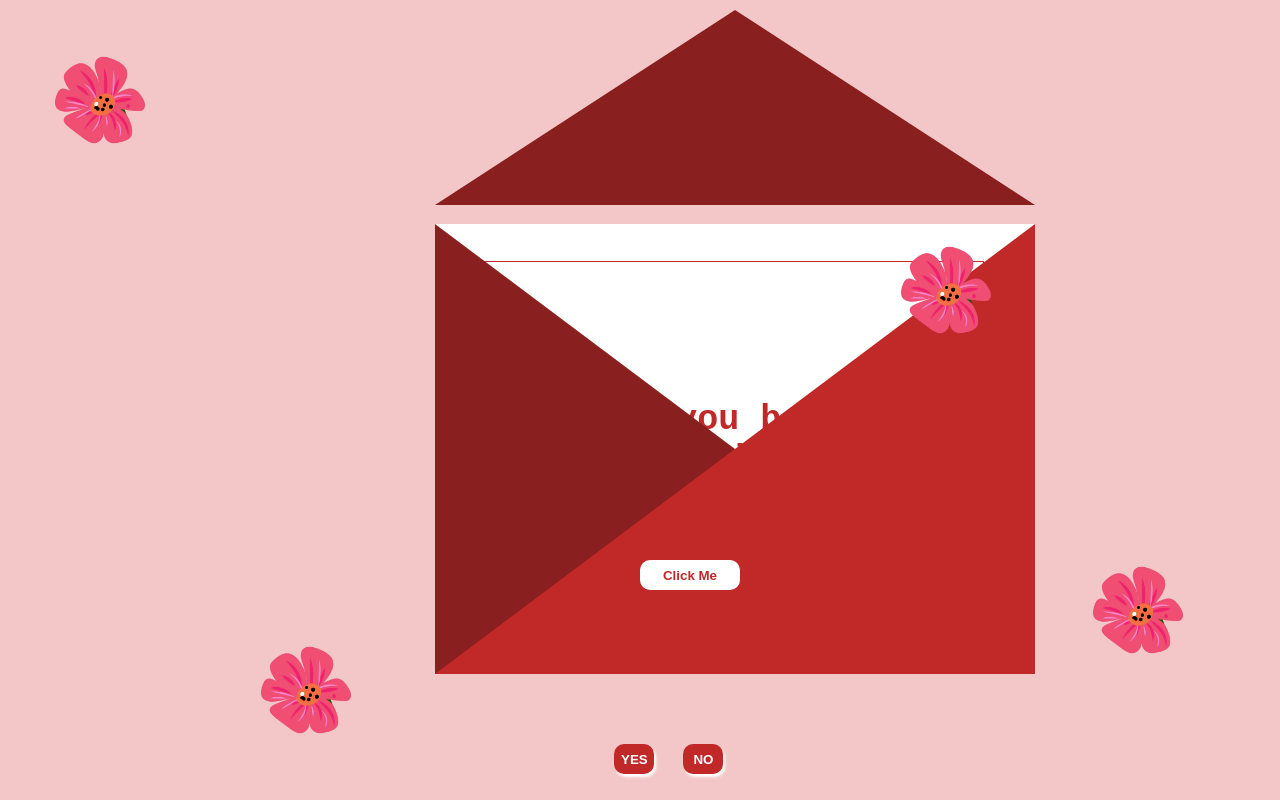
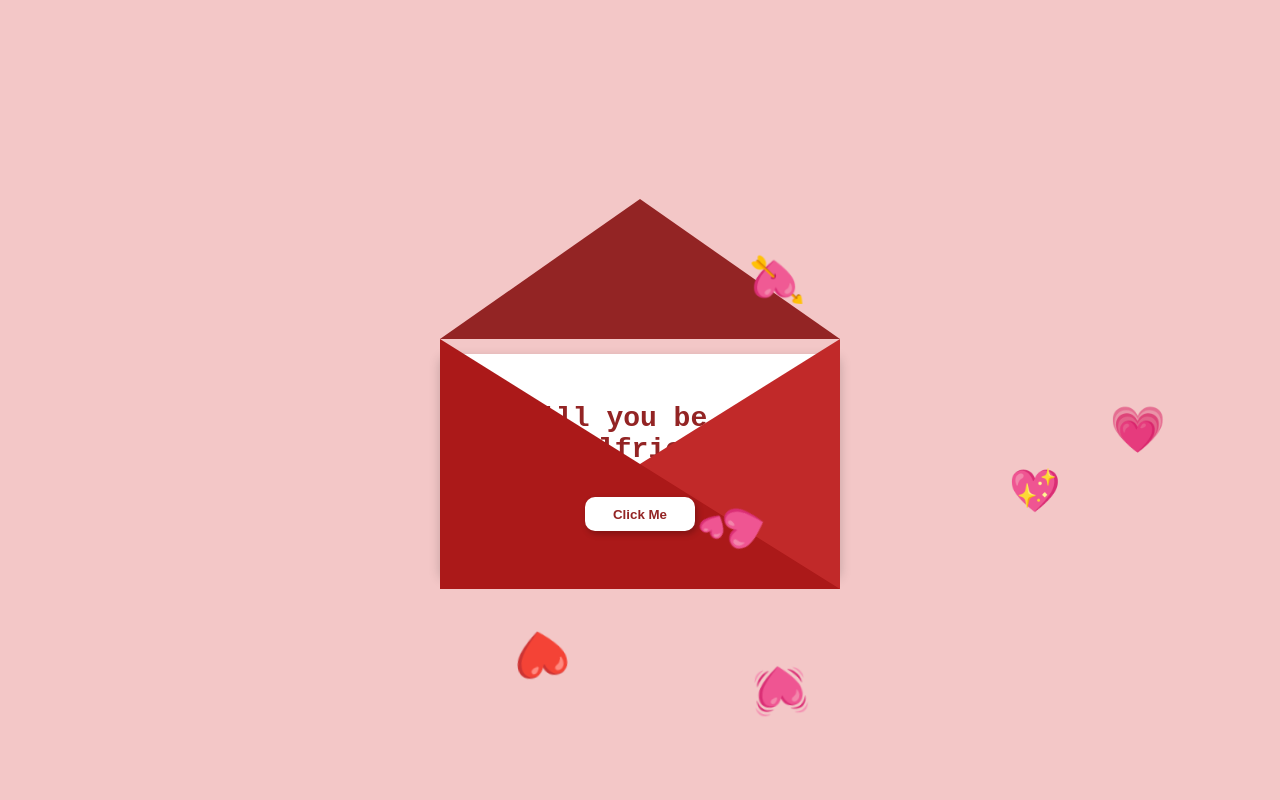
Before and after one commit to abquad1/proposal, a plain HTML site: page Index.html in a window 1280 px wide. Drawn offline with Linux system fonts and the light colour scheme.

Commit message:
fix: fix layout

```diff
--- a/Index.html
+++ b/Index.html
@@ -1,284 +1,379 @@
-<!DOCTYPE html>
+<!doctype html>
 <html>
   <head>
-        <title> Package</title>
-        <link rel="icon" type="image/shortcut-icon" href="flower.png">
+    <title>Package</title>
+    <link rel="icon" type="image/shortcut-icon" href="flower.png" />
 
-
-        <style >
-            *{
+    <style>
+      * {
         padding: 0;
         margin: 0;
+        box-sizing: border-box;
       }
 
-            body{
+      body {
         height: 100vh;
         width: 100%;
         background-color: #f3c7c7;
         position: relative;
+        overflow: hidden;
       }
 
+      .stage {
+        position: absolute;
+        top: 50%;
+        left: 50%;
+        transform: translate(-50%, -55%);
+        width: 420px;
+        height: 420px;
+      }
 
+      .envelope {
+        position: absolute;
+        bottom: 0;
+        left: 10px;
+        width: 400px;
+        height: 250px;
+      }
 
-            .envelope{
+      .envelope-base {
+        /* position: absolute;
+        inset: 0;
+        background: #8a1f1f;
+        border-radius: 6px;
+        box-shadow: 0 10px 25px rgba(0, 0, 0, 0.3); */
+
         height: 0;
         width: 0;
-                border-right: 600px solid transparent;
-                border-bottom: 450px solid rgb(138, 31, 31);
+        border-left: 400px solid transparent;
+        border-bottom: 250px solid rgb(193, 41, 41);
         position: absolute;
-                top: 28%;
-                left: 34%;
-                cursor: pointer;
-
+        top: 0;
+        left: 0%;
       }
 
-            .envelope::before{
-                content: "";
-                height: 450px;
-                width: 600px;
-                background-color: red;
-                /* border-right: 150px solid transparent;
-                border-bottom: 80px solid red; */
-                position: absolute;
-                top: 45%;
-                left: 45%;
-                z-index: -100;
-            }
-            .envelope-back{
+      .envelope-base1 {
+        /* position: absolute;
+        inset: 0;
+        background: #8a1f1f;
+        border-radius: 6px;
+        box-shadow: 0 10px 25px rgba(0, 0, 0, 0.3); */
+
         height: 0;
         width: 0;
-                border-left: 600px solid transparent;
-                border-bottom: 450px solid rgb(193, 41, 41);
+        border-right: 400px solid transparent;
+        border-bottom: 250px solid rgb(171, 25, 25);
         position: absolute;
-                top: 45%;
-                left: 45%;
+        top: 0;
+        left: 0%;
       }
 
-            .envelope-top{
+      .envelope-pocket {
+        position: absolute;
+        bottom: 0;
+        left: 0;
+        width: 0;
         height: 0;
-                width: 0;
-                border-left: 300px solid transparent;
-                border-right: 300px solid transparent;
-                border-bottom: 195px solid rgb(138, 31, 31);
-                position: relative;
-                top: 1.2%;
-                left: 34%;
-
+        border-left: 200px solid transparent;
+        border-right: 200px solid transparent;
+        /* border-bottom: 125px solid #7a1a1a; */
+        z-index: 1;
       }
 
-            .letter{
-                height: 360px;
-                width: 600px;
-                background-color: #fff;
-                position: relative;
-                top: 0;
-                z-index: -10;
-                translate: transform 0.2s ease-in-out
+      .envelope-flap {
+        position: absolute;
+        top: -140px;
+        left: 0;
+        width: 0;
+        height: 0;
+        border-left: 200px solid transparent;
+        border-right: 200px solid transparent;
+        border-bottom: 140px solid #932424;
+        z-index: -2;
       }
 
-            .text{
-                height: 270px;
-                width: 510px;
-                margin: 37px;
+      #clickMe {
         position: absolute;
-                top: 0%;
-                left: 0%;
-                color: rgb(193, 41, 41);
-                font-family: 'Courier New', Courier, monospace;
-                display: flex;
-                /* align-items: center; */
-                justify-content: center;
-                border: 1px solid rgb(193, 41, 41);
-                /* z-index: -10; */
+        top: 70%;
+        left: 50%;
+        transform: translate(-50%, -50%);
+        height: 34px;
+        width: 110px;
+        border: none;
+        border-radius: 10px;
+        color: #932424;
+        background-color: #fff;
+        font-weight: 700;
+        cursor: pointer;
+        z-index: 10;
+        box-shadow: 2px 3px 6px rgba(0, 0, 0, 0.25);
       }
 
-            .text p{
-                /* width: 60px; */
-                font-size: 35px;
-                text-align: center;
-                margin-left: -20px;
-                margin-top: 27%;
-                font-weight: 700;
+      #clickMe:hover {
+        background-color: #932424;
+        color: #fff;
       }
 
-            .buttons{
+      .letter {
         position: absolute;
-                top: 93%;
-                left: 48%;
+        bottom: 15px;
+        left: 10px;
+        width: 400px;
+        height: 220px;
+        background: #fff;
+        border-radius: 4px;
+        box-shadow: 0 4px 12px rgba(0, 0, 0, 0.2);
+        z-index: 0;
+        transition: transform 0.7s ease;
+        transform: translateY(0);
+        display: flex;
+        flex-direction: column;
+        align-items: center;
+        justify-content: center;
+        padding: 20px;
+        text-align: center;
+        font-family: "Courier New", Courier, monospace;
+        color: #932424;
       }
 
-            .buttons button{
-                height: 30px;
-                width: 40px;
-                background-color: rgb(193, 41, 41);
-                margin-right: 25px;
-                border: none;
+      .letter.open {
+        transform: translateY(-100px);
+      }
+
+      .letter p {
+        font-size: 28px;
+        font-weight: 700;
+        margin-bottom: 25px;
+      }
+
+      .letter-buttons {
+        display: flex;
+        gap: 20px;
+      }
+
+      .letter-buttons button {
+        height: 36px;
+        width: 90px;
+        background-color: #932424;
+        border: 1px solid #932424;
         border-radius: 10px;
-                box-shadow: 2px 3px 3px #fff;
         color: #fff;
         font-weight: 700;
         cursor: pointer;
+        box-shadow: 2px 3px 4px rgba(0, 0, 0, 0.2);
       }
 
-            .buttons button:hover{
-                color: rgb(193, 41, 41);
+      .letter-buttons button:hover {
+        color: #932424;
         background-color: #fff;
       }
 
-            #clickMe{
-                height: 30px;
-                width: 100px;
-                margin-right: 25px;
-                border: none;
-                border-radius: 10px;
-                /* box-shadow: 2px 3px 3px #fff; */
-                color: rgb(193, 41, 41);
-                background-color: #fff;
-                font-weight: 700;
-                cursor: pointer;
+      .heart {
         position: absolute;
-                left: 50%;
-                top: 70%;
+        font-size: 45px;
+        user-select: none;
+        pointer-events: none;
+        animation-timing-function: ease-in-out;
+        animation-iteration-count: infinite;
+        z-index: 10;
       }
 
-            #clickMe:hover{
-                background-color: rgb(138, 31, 31);
-                color: #fff;
+      .heart1 {
+        top: 5%;
+        left: 5%;
+        animation-name: roam1;
+        animation-duration: 9s;
+      }
+      .heart2 {
+        top: 10%;
+        left: 90%;
+        animation-name: roam2;
+        animation-duration: 10s;
+      }
+      .heart3 {
+        top: 70%;
+        left: 10%;
+        animation-name: roam3;
+        animation-duration: 11s;
+      }
+      .heart4 {
+        top: 80%;
+        left: 80%;
+        animation-name: roam4;
+        animation-duration: 8.5s;
+      }
+      .heart5 {
+        top: 40%;
+        left: 2%;
+        animation-name: roam5;
+        animation-duration: 12s;
+      }
+      .heart6 {
+        top: 15%;
+        left: 45%;
+        animation-name: roam6;
+        animation-duration: 9.5s;
       }
 
-            .sideImg1{
-                width: 100px;
-                position: absolute;
-                top: 5%;
-                left: 5%;
-                animation-name: example1;
-                animation-duration: 4s;
-                animation-iteration-count: infinite;
+      @keyframes roam1 {
+        0% {
+          transform: translate(0, 0) rotate(0deg);
+        }
+        20% {
+          transform: translate(60vw, 10vh) rotate(45deg);
+        }
+        40% {
+          transform: translate(80vw, 60vh) rotate(90deg);
+        }
+        60% {
+          transform: translate(30vw, 75vh) rotate(180deg);
+        }
+        80% {
+          transform: translate(10vw, 30vh) rotate(270deg);
+        }
+        100% {
+          transform: translate(0, 0) rotate(360deg);
+        }
       }
 
-            .sideImg2{
-                width: 100px;
-                position: absolute;
-                top: 10%;
-                left: 90%;
-                animation-name: example2;
-                animation-duration: 4s;
-                animation-iteration-count: infinite;
+      @keyframes roam2 {
+        0% {
+          transform: translate(0, 0) rotate(0deg);
+        }
+        20% {
+          transform: translate(-70vw, 20vh) rotate(-45deg);
+        }
+        40% {
+          transform: translate(-50vw, 65vh) rotate(-90deg);
+        }
+        60% {
+          transform: translate(-20vw, 40vh) rotate(-180deg);
+        }
+        80% {
+          transform: translate(-60vw, 5vh) rotate(-270deg);
+        }
+        100% {
+          transform: translate(0, 0) rotate(-360deg);
+        }
       }
 
-            .sideImg3{
-                width: 100px;
-                position: absolute;
-                top: 70%;
-                left: 10%;
-                animation-name: example3;
-                animation-duration: 4s;
-                animation-iteration-count: infinite;
+      @keyframes roam3 {
+        0% {
+          transform: translate(0, 0) scale(1);
+        }
+        25% {
+          transform: translate(50vw, -40vh) scale(1.3);
+        }
+        50% {
+          transform: translate(70vw, -10vh) scale(0.9);
+        }
+        75% {
+          transform: translate(20vw, -55vh) scale(1.2);
+        }
+        100% {
+          transform: translate(0, 0) scale(1);
+        }
       }
 
-            .sideImg4{
-                width: 100px;
-                position: absolute;
-                top: 80%;
-                left: 80%;
-                animation-name: example4;
-                animation-duration: 4s;
-                animation-iteration-count: infinite;
+      @keyframes roam4 {
+        0% {
+          transform: translate(0, 0) rotate(0deg);
+        }
+        25% {
+          transform: translate(-55vw, -30vh) rotate(60deg);
+        }
+        50% {
+          transform: translate(-15vw, -60vh) rotate(150deg);
+        }
+        75% {
+          transform: translate(-40vw, -15vh) rotate(260deg);
+        }
+        100% {
+          transform: translate(0, 0) rotate(360deg);
+        }
       }
 
-            @keyframes example1 {
-  0%   { left:0px; top:0px;}
-  25%  { left:50px; top:50px;}
-  50%  { left:100px; top:0px;}
-  75%  { left:200px; top:200px;}
-  100% { left:250px; top:0px;}
+      @keyframes roam5 {
+        0% {
+          transform: translate(0, 0) scale(1);
         }
-@keyframes example3 {
-  0%   { left:10%; top:70%;}
-  25%  { left:20%; top:80%;}
-  50%  { left:25%; top:60%;}
-  75%  { left:30%; top:80%;}
-  100% { left:10%; top:70%;}
+        20% {
+          transform: translate(40vw, -20vh) scale(1.4);
+        }
+        40% {
+          transform: translate(85vw, 10vh) scale(1);
+        }
+        60% {
+          transform: translate(60vw, 40vh) scale(1.3);
+        }
+        80% {
+          transform: translate(20vw, 20vh) scale(0.8);
+        }
+        100% {
+          transform: translate(0, 0) scale(1);
+        }
       }
 
-@keyframes example2 {
-  0%   { left:90%; top:10%;}
-  25%  { left:70%; top:30%;}
-  50%  { left:80%; top:60%;}
-  75%  { left:75%; top:80%;}
-  100% { left:90%; top:10%;}
+      @keyframes roam6 {
+        0% {
+          transform: translate(0, 0) rotate(0deg);
         }
-
-@keyframes example4 {
-  0%   { left:80%; top:80%;}
-  25%  { left:85%; top:70%;}
-  50%  { left:75%; top:60%;}
-  75%  { left:65%; top:50%;}
-  100% { left:60%; top:30%;}
+        30% {
+          transform: translate(-30vw, 55vh) rotate(-90deg);
+        }
+        60% {
+          transform: translate(20vw, 70vh) rotate(-200deg);
+        }
+        100% {
+          transform: translate(0, 0) rotate(-360deg);
+        }
       }
     </style>
   </head>
   <body>
+    <span class="heart heart1">❤️</span>
+    <span class="heart heart2">💕</span>
+    <span class="heart heart3">💖</span>
+    <span class="heart heart4">💘</span>
+    <span class="heart heart5">💗</span>
+    <span class="heart heart6">💓</span>
 
-            <div class="envelope" id="envelope">
-                <div class="envelope-back"></div>
-
+    <div class="stage">
       <div class="letter" id="letter">
-                    <div class="text"><p>Will you be my Girlfriend?</p></div>
-
+        <p>Will you be my Girlfriend?</p>
+        <div class="letter-buttons">
+          <button
+            onclick="
+              window.open(
+                'https://wa.me/2348143967609?text=Yes! I will be your girlfriend. I love you',
+                '_blank',
+              )
+            "
+          >
+            YES
+          </button>
+          <button onclick="window.location.href = 'No.html'">NO</button>
         </div>
       </div>
 
-            <div class="envelope-top" id="top" > </div>
-
-            <img alt="" src="./flower.png" class="sideImg1" id="flowerImg">
-
-            <img alt="" src="./flower.png" class="sideImg2" id="flowerImg">
-            <img alt="" src="./flower.png" class="sideImg3" id="flowerImg">
-            <img alt="" src="./flower.png" class="sideImg4" id="flowerImg">
-
-            <button  id="clickMe">Click Me</button>
-
-
-            <div class="buttons">
-
-                <button onclick="window.location.href = 'yes.html' ">YES</button>
-
-                <button onclick="window.location.href = 'No.html' ">NO</button>
-
+      <div class="envelope">
+        <div class="envelope-base"></div>
+        <div class="envelope-base1"></div>
+        <div class="envelope-pocket"></div>
+        <div class="envelope-flap"></div>
+        <button id="clickMe">Click Me</button>
+      </div>
     </div>
 
+    <script>
+      const clickMe = document.getElementById("clickMe");
+      const letter = document.getElementById("letter");
 
-            <script>
-               const envelope = document.getElementById('clickMe')
-               const letter = document.getElementById('letter')
-            //    const flower = document.getElementById('flowerImg')
-            //    const top = document.getElementById('top')
-
-
-
-                let isTransformed = false
-                envelope.addEventListener("click", function(){
-
-                    if (isTransformed) {
-                        letter.style.transform = "translateY(-120px)"
-                        letter.style.zIndex = "-1"
-                    } else{
-                        letter.style.transform = "translateY(0)"
-                        letter.style.zIndex = "-1"
-                    }
-
-               const top = document.getElementById('top')
-
-                top.style.zIndex = "-10";
-
-
-
-                    isTransformed =!isTransformed
-
-                })
-
-
+      let isOpen = false;
+      clickMe.addEventListener("click", function () {
+        isOpen = !isOpen;
+        letter.classList.toggle("open", isOpen);
+      });
     </script>
   </body>
 </html>
```
Lines whose indentation alone changed are shown as unchanged.
